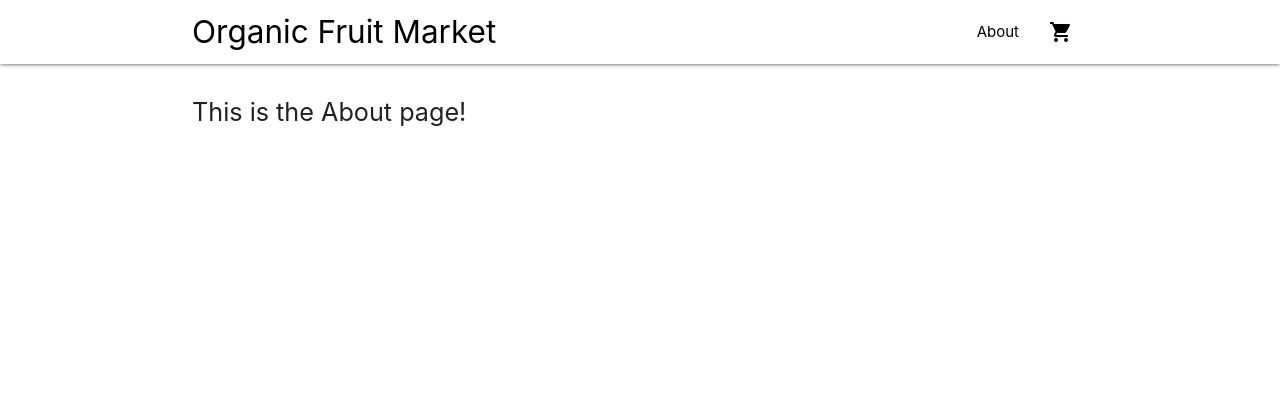
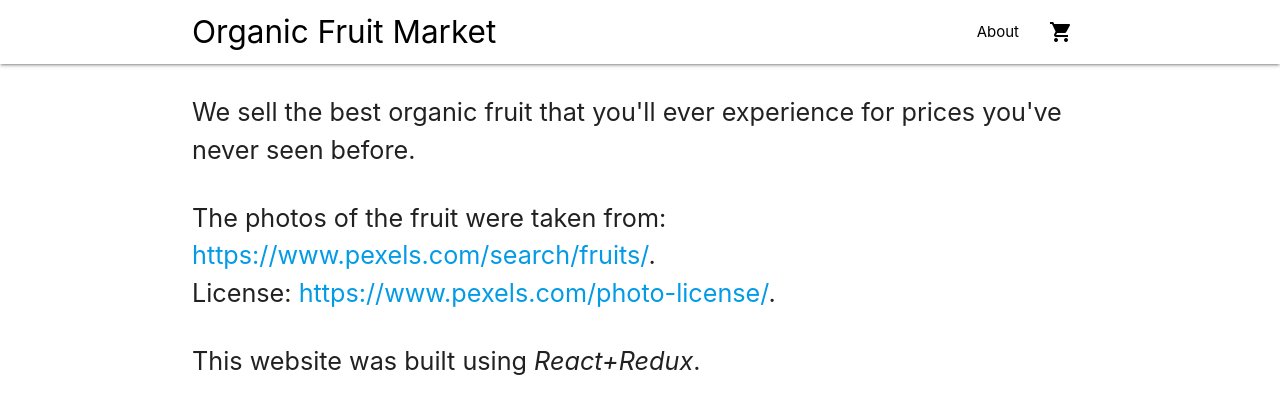
Before and after one commit to harrynguon/E-Commerce-Store, a React (Create React App) app: page /about in a window 1280 px wide. Shown: the top 414 px of the page. Built offline with nearby package versions, Linux system fonts and the light colour scheme.

Commit message:
Finished about page

```diff
--- a/src/home/About.js
+++ b/src/home/About.js
@@ -3,7 +3,15 @@ import React from 'react';
 const About = () => {
     return (
         <div className="container">
-            <div className="flow-text">This is the About page!</div>
+            <div className="flow-text">We sell the best organic fruit that you'll ever experience for prices
+                     you've never seen before.</div>
+            <div className="section"></div>
+            <div className="flow-text">The photos of the fruit were taken from:
+                <a href="https://www.pexels.com/search/fruits/"> https://www.pexels.com/search/fruits/</a>.</div>
+            <div className="flow-text">License:
+                <a href="https://www.pexels.com/photo-license/"> https://www.pexels.com/photo-license/</a>.</div>
+            <div className="section"></div>
+            <div className="flow-text">This website was built using <i>React+Redux</i>.</div>
         </div>
     );
 }
--- a/src/home/FruitDetail.js
+++ b/src/home/FruitDetail.js
@@ -16,7 +16,7 @@ const FruitDetail = (props) => {
                     <div className="divider"></div>
                     <p>are awesome.</p>
                     <Link to="/">
-                        <i className="material-icons">arrow_back</i>
+                        <i className="material-icons black-text">arrow_back</i>
                     </Link>
                 </div>
             </div>
```
